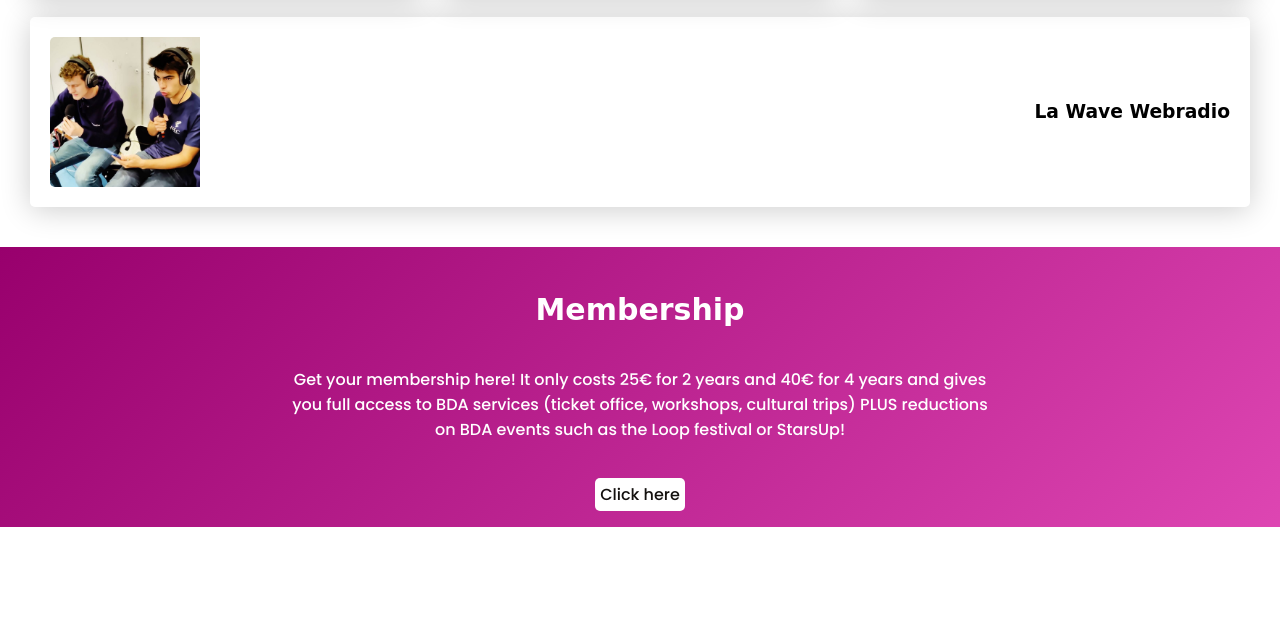
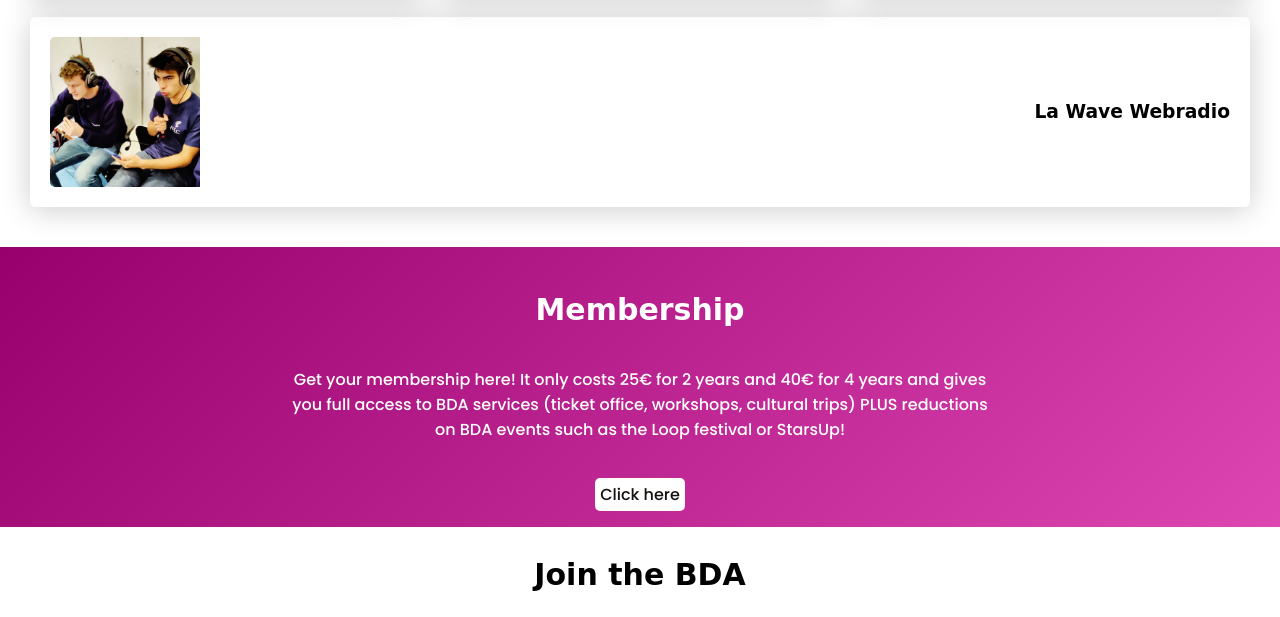
Before and after one commit to co-tena/bda-hec, a plain HTML site: page index.html in a window 1280 px wide. Shown: the part 1025-1642 px from the top of the page. Before the commit the page ends 1582 px from the top, so only its background shows below. Drawn offline with Linux system fonts and the light colour scheme; a script that the page names is missing; a web font is replaced by a local one.

Commit message:
Update index.html

```diff
--- a/index.html
+++ b/index.html
@@ -63,6 +63,7 @@
 				<a class="btn-yellow" href="https://boutique.lyf.eu/bureau-des-arts-bda/cotisations-bda" target="_blank">Click here</a>
 			</div>
 		</div>
+			<h2>Join the BDA</h2>
 			<div id="typeform" data-tf-widget="kiJMBBg4" data-tf-opacity="100" style="width:100%;height:500%;"></div><script src="//embed.typeform.com/next/embed.js"></script>
 	</body>
 
```
